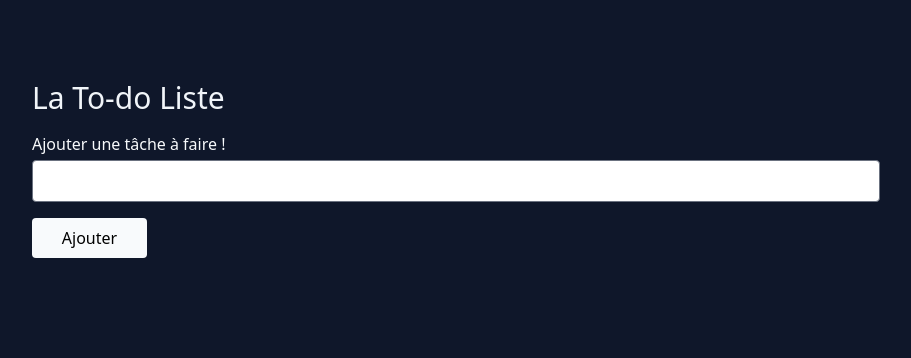
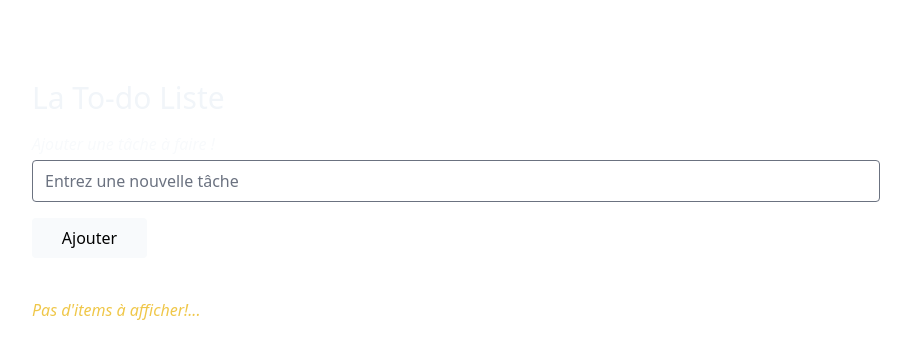
Before and after one commit to ernest-nde/to-do-list, a React (Vite) app: page / in a window 1280 px wide. Shown: the top 358 px of the page, without its empty margins (184-1095 px from the left). Built offline with nearby package versions, Linux system fonts and the light colour scheme.

Commit message:
commit to_do_list_003

```diff
--- a/src/App.jsx
+++ b/src/App.jsx
@@ -1,31 +1,57 @@
 import { useState } from "react";
 import { nanoid } from "nanoid";
+import ListItem from "./components/ListItem";
 
 function App() {
 
   const [todoList, setTodoList] = useState([
-    {
+    // {
+    //   id: nanoid(10),
+    //   content: "item1"
+    // },
+  ]);
+
+  const [todo, setTodo] = useState("");
+  const [showValidation, setShowValidation] = useState(false);
+
+  function deleteTodo(id) {
+    setTodoList(todoList.filter(todo => todo.id !== id));
+  }
+
+  function handleSubmit(e) {
+    e.preventDefault();
+    if (todo === "") {
+      setShowValidation(true);
+      return;
+    }
+    setTodoList([...todoList, {
       id: nanoid(10),
-      content: "Item 1"
-    }
-  ]);
-  console.log(todoList);
+      content: todo
+    }]);
+    setTodo("");
+    setShowValidation(false);
+  }
 
   return (
-    <div className="h-screen bg-slate-900">
+    <div className="h-screen">
       <div className="max-w-4xl mx-auto pt-20 px-6">
         <h1 className="text-3xl text-slate-100 mb-4">La To-do Liste</h1>
 
-        <form className="mb-10">
-          <label htmlFor="todo-item" className="text-slate-50">Ajouter une tâche à faire !</label>
+        <form onSubmit={handleSubmit} className="mb-10">
+          <label htmlFor="todo-item" className="text-slate-50 italic">Ajouter une tâche à faire !</label>
           <input
+            value={todo}
+            onChange={(e) => setTodo(e.target.value)}
             type="text"
             className="mt-1 w-full rounded"
+            placeholder="Entrez une nouvelle tâche"
           />
+          {showValidation && (<p className="text-xs text-red-500 italic ease-in">Bien vouloir renseigner une tâche</p>)}
           <button className="mt-4 py-2 px-2 bg-slate-50 rounded min-w-[115px]">Ajouter</button>
         </form>
         <ul>
-
+          {todoList.length === 0 && (<li className="text-slate-50 text-md italic text-yellow-500 ease-in-out animate-pulse">Pas d&apos;items à afficher!...</li>)}
+          { todoList.length > 0 && todoList.map((item) => ( <ListItem key={item.id} itemData={item} deleteTodo={deleteTodo}/> )) }
         </ul>
       </div>
     </div>
--- /dev/null
+++ b/src/components/ListItem.jsx
@@ -0,0 +1,8 @@
+export default function ListItem({itemData, deleteTodo}) {
+  return (
+    <li className="p-2 bg-zinc-200 mb-2 rounded flex">
+      <span>{itemData.content}</span>
+      <button onClick={() => deleteTodo(itemData.id)} className="ml-auto bg-red-600 w-6 h-6 rounded-full text-zinc-200">X</button>
+    </li>
+  )
+}
```
